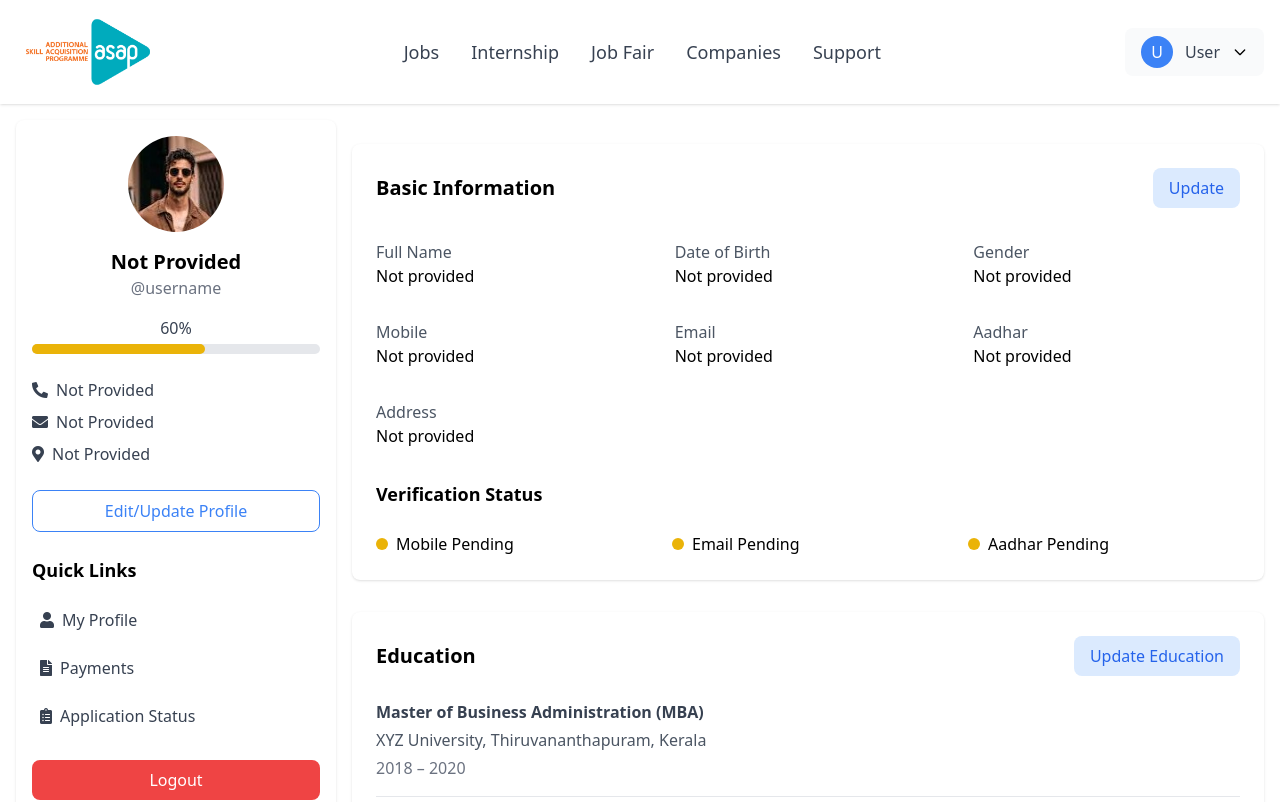
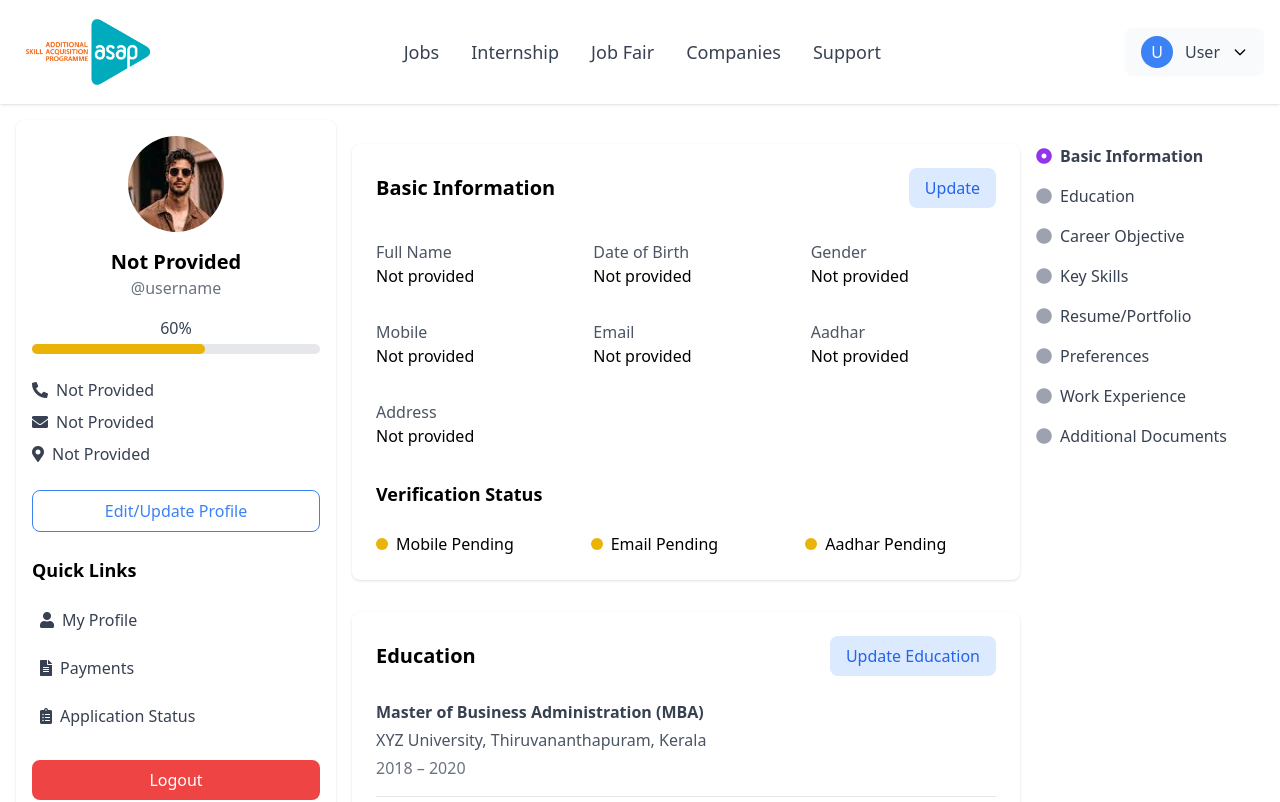
Before and after one commit to SAY007-DEV/SRV-task, a React (Vite) app in the folder frontend/: page / in a window 1280 px wide. Shown: the top 802 px of the page. Built offline with nearby package versions, Linux system fonts and the light colour scheme.

Commit message:
right sidebar added

```diff
--- a/frontend/src/Components/InfoSection.jsx
+++ b/frontend/src/Components/InfoSection.jsx
@@ -2,6 +2,7 @@ import React, { useState } from 'react'
 import useUserStore from './Store/userStore.js' // Update path as needed
 import BasicForm from './BasicForm'
 import Modal from './Modal'
+import Right from './Right.jsx'
 
 function InfoSection() {
   const userInfo = useUserStore(state => state.userInfo)
@@ -118,7 +119,9 @@ function InfoSection() {
   }
 
   return (
-    <div className="flex-1 p-4 lg:mt-6 lg:mr-4 max-w-7xl mx-auto w-full">
+    <div className="flex flex-col lg:flex-row gap-4 p-4 lg:mt-6 max-w-7xl mx-auto w-full">
+      {/* Main content column */}
+      <div className="flex-1">
         {/* Personal Information Card */}
         <div className="bg-white shadow rounded-lg p-6 mb-8 w-full">
           <div className="flex flex-col sm:flex-row justify-between items-start sm:items-center mb-8">
@@ -430,6 +433,12 @@ function InfoSection() {
             </div>
           )}
         </div>
+      </div>
+
+      {/* Right sidebar */}
+      <div className="lg:w-1/4">
+        <Right />
+      </div>
 
       <Modal isOpen={isModalOpen} onClose={closeModal}>
         <BasicForm closeModal={closeModal} />
--- /dev/null
+++ b/frontend/src/Components/Right.jsx
@@ -0,0 +1,64 @@
+import React from 'react'
+
+function Right() {
+  return (
+    <div>
+
+<div class="text-gray-700">
+        <ul class="space-y-4">
+            <li class="flex items-center">
+                <span class="text-purple-600 mr-2">
+                    <i class="fas fa-dot-circle"></i>
+                </span>
+                <span class="font-semibold">Basic Information</span>
+            </li>
+            <li class="flex items-center">
+                <span class="text-gray-400 mr-2">
+                    <i class="fas fa-circle"></i>
+                </span>
+                <span>Education</span>
+            </li>
+            <li class="flex items-center">
+                <span class="text-gray-400 mr-2">
+                    <i class="fas fa-circle"></i>
+                </span>
+                <span>Career Objective</span>
+            </li>
+            <li class="flex items-center">
+                <span class="text-gray-400 mr-2">
+                    <i class="fas fa-circle"></i>
+                </span>
+                <span>Key Skills</span>
+            </li>
+            <li class="flex items-center">
+                <span class="text-gray-400 mr-2">
+                    <i class="fas fa-circle"></i>
+                </span>
+                <span>Resume/Portfolio</span>
+            </li>
+            <li class="flex items-center">
+                <span class="text-gray-400 mr-2">
+                    <i class="fas fa-circle"></i>
+                </span>
+                <span>Preferences</span>
+            </li>
+            <li class="flex items-center">
+                <span class="text-gray-400 mr-2">
+                    <i class="fas fa-circle"></i>
+                </span>
+                <span>Work Experience</span>
+            </li>
+            <li class="flex items-center">
+                <span class="text-gray-400 mr-2">
+                    <i class="fas fa-circle"></i>
+                </span>
+                <span>Additional Documents</span>
+            </li>
+        </ul>
+    </div>
+    </div>
+
+  )
+}
+
+export default Right
```
Lines whose indentation alone changed are shown as unchanged.
